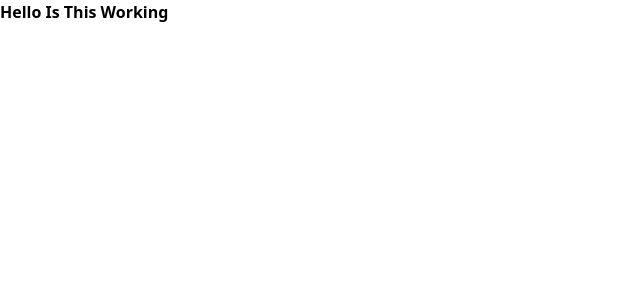
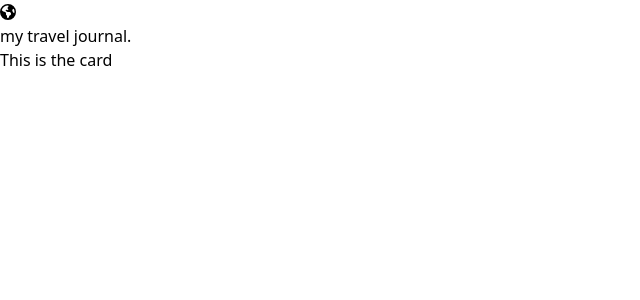
Before and after one commit to NoumanAMalik/React-Practice-Travel-Journal, a React (Create React App) app: page / in a window 1280 px wide. Shown: the top 300 px of the page, without its empty margins (0-640 px from the left). Built offline with nearby package versions, Linux system fonts and the light colour scheme.

Commit message:
Setup imports in App

```diff
--- a/src/App.js
+++ b/src/App.js
@@ -1,9 +1,18 @@
-import { faEarthAfrica } from "@fortawesome/free-solid-svg-icons";
+import Card from "./Card";
+import data from "./data";
+import { faEarthAmerica } from "@fortawesome/free-solid-svg-icons";
+import { FontAwesomeIcon } from "@fortawesome/react-fontawesome";
+
+// console.table(data);
 
 const App = () => {
     return (
         <>
-            <h1 className="font-bold">Hello Is This Working</h1>
+            <header>
+                <FontAwesomeIcon icon={faEarthAmerica} />
+                <p>my travel journal.</p>
+            </header>
+            <Card />
         </>
     );
 };
```
